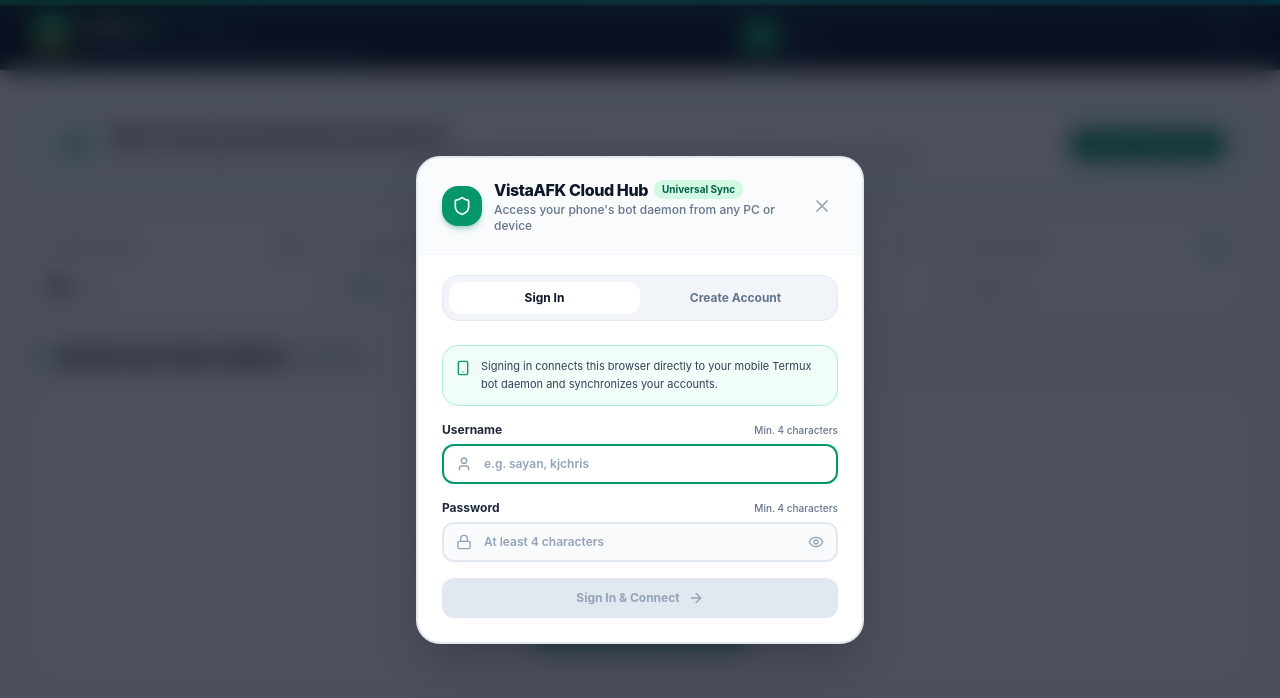
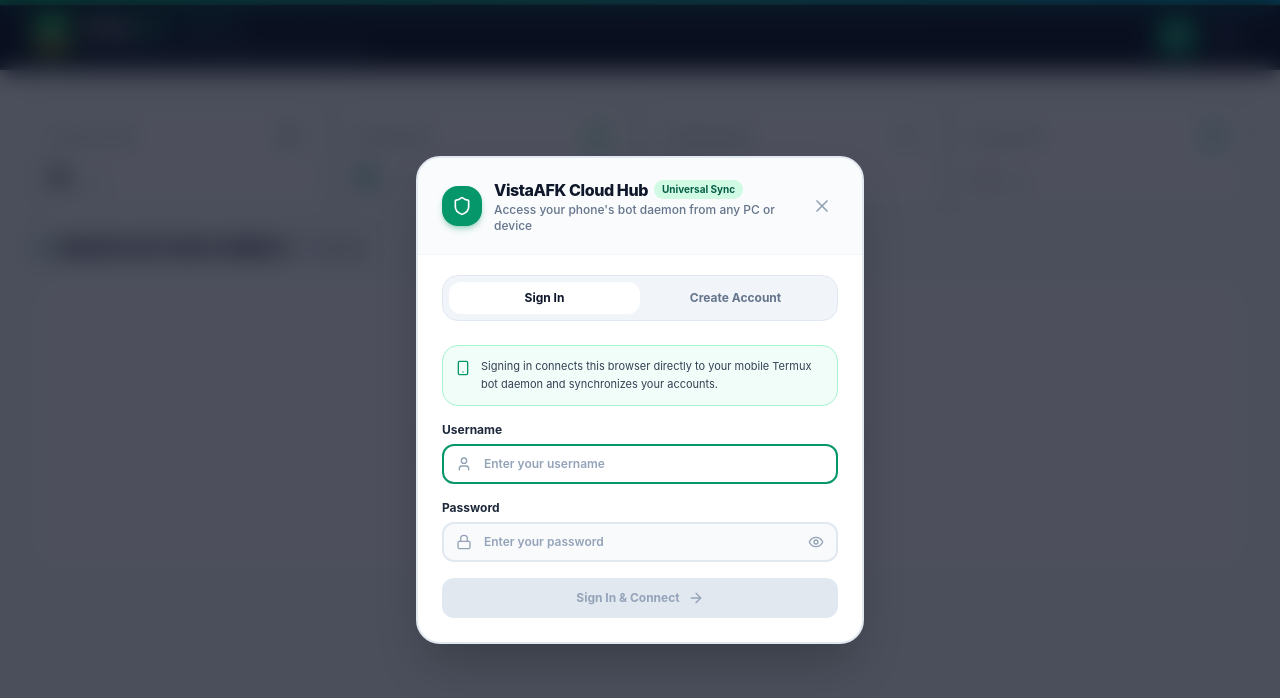
Before and after one commit to codexvista-debug/VistaAFK, a Next.js app in the folder frontend/: page / in a window 1280 px wide. Both pictures are taken after a click on the button "Sign In / Create Account". Shown: the top 698 px of the page. Built offline with nearby package versions, Linux system fonts and the light colour scheme.

Commit message:
fix: remove duplicate sign in prompts, eliminate name placeholders, and restrict 4-char rule to registration

```diff
--- a/frontend/src/app/accounts/page.tsx
+++ b/frontend/src/app/accounts/page.tsx
@@ -237,24 +237,6 @@
       />
 
       <main className="flex-1 max-w-7xl w-full mx-auto px-4 sm:px-6 lg:px-8 py-8">
-        {/* Sign In Required Notice */}
-        {!user && (
-          <div className="mb-6 p-4 rounded-2xl bg-white border-2 border-emerald-300 shadow-sm flex flex-col sm:flex-row sm:items-center sm:justify-between gap-3 text-xs">
-            <div className="flex items-center space-x-2.5 text-slate-700">
-              <Users className="h-4 w-4 text-emerald-600 shrink-0" />
-              <span>
-                <strong>Sign In Required:</strong> Please sign in to save your Minecraft accounts and sync them across all your devices.
-              </span>
-            </div>
-            <button
-              onClick={openAuthModal}
-              className="px-4 py-2 bg-emerald-600 hover:bg-emerald-700 text-white font-bold rounded-xl shadow-sm text-center shrink-0 transition"
-            >
-              Sign In / Register
-            </button>
-          </div>
-        )}
-
         {/* Termux Daemon Quick Start Banner for Logged-In User with Offline Daemon (Stable without flashing) */}
         {user && !isConnected && (
           <div className="mb-6 p-4 sm:p-5 rounded-2xl bg-gradient-to-r from-slate-900 to-slate-800 text-white border-2 border-emerald-500/40 shadow-xl space-y-3">
--- a/frontend/src/app/page.tsx
+++ b/frontend/src/app/page.tsx
@@ -115,32 +115,6 @@
           </div>
         )}
 
-        {/* Sign In Required / Sync Notice when logged out */}
-        {!user && (
-          <div className="mb-6 p-4 sm:p-5 rounded-2xl bg-white border-2 border-emerald-300 shadow-sm flex flex-col sm:flex-row sm:items-center justify-between gap-4">
-            <div className="flex items-start sm:items-center space-x-3.5">
-              <div className="p-2.5 bg-emerald-100 text-emerald-800 border border-emerald-200 rounded-xl shrink-0">
-                <Users className="h-5 w-5 stroke-[2.2]" />
-              </div>
-              <div>
-                <h3 className="font-black text-slate-900 text-sm tracking-tight">
-                  Sign In to Access Your Fleet &amp; Sync Across Devices
-                </h3>
-                <p className="text-xs text-slate-600 mt-0.5 leading-relaxed font-medium">
-                  Log in to your VistaAFK account to link your 24/7 mobile daemon, deploy Minecraft accounts, and sync your bot fleet across all your devices.
-                </p>
-              </div>
-            </div>
-            <div className="shrink-0">
-              <button
-                onClick={openAuthModal}
-                className="w-full sm:w-auto px-4 py-2 bg-emerald-600 hover:bg-emerald-700 text-white font-bold text-xs uppercase tracking-wider rounded-xl shadow-sm transition active:scale-95 text-center"
-              >
-                Sign In / Register
-              </button>
-            </div>
-          </div>
-        )}
 
         {/* Termux Daemon Quick Start Banner for Logged-In User with Offline Daemon (Stable without flashing) */}
         {user && !isConnected && (
--- a/frontend/src/components/AuthModal.tsx
+++ b/frontend/src/components/AuthModal.tsx
@@ -18,12 +18,15 @@
   const cleanUsername = username.trim();
   const isUsernameValid = cleanUsername.length >= 4 && /^[a-zA-Z0-9_-]+$/.test(cleanUsername);
   const isPasswordValid = password.length >= 4;
-  const canSubmit = isUsernameValid && isPasswordValid && !loading;
+  const canSubmit = mode === 'register'
+    ? isUsernameValid && isPasswordValid && !loading
+    : cleanUsername.length > 0 && password.length > 0 && !loading;
 
   const handleSubmit = async (e: React.FormEvent) => {
     e.preventDefault();
     setError(null);
 
+    if (mode === 'register') {
       if (!isUsernameValid) {
         setError('Username must be at least 4 characters long (letters, numbers, hyphens, underscores).');
         return;
@@ -31,6 +34,12 @@
       if (!isPasswordValid) {
         setError('Password must be at least 4 characters long.');
         return;
+      }
+    } else {
+      if (!cleanUsername || !password) {
+        setError('Please enter your username and password.');
+        return;
+      }
     }
 
     setLoading(true);
@@ -129,7 +138,9 @@
           <div className="space-y-1.5">
             <div className="flex items-center justify-between">
               <label className="text-xs font-bold text-slate-800">Username</label>
+              {mode === 'register' && (
                 <span className="text-[10px] text-slate-500 font-medium">Min. 4 characters</span>
+              )}
             </div>
             <div className="relative">
               <input
@@ -138,17 +149,17 @@
                 autoFocus
                 value={username}
                 onChange={(e) => setUsername(e.target.value)}
-                placeholder="e.g. sayan, kjchris"
+                placeholder="Enter your username"
                 className={`w-full pl-10 pr-9 py-2.5 bg-slate-50 border-2 rounded-xl text-xs font-semibold text-slate-900 placeholder-slate-400 focus:outline-none focus:bg-white transition ${
-                  username.length > 0 && isUsernameValid
+                  username.length > 0 && (mode === 'register' ? isUsernameValid : true)
                     ? 'border-emerald-500 focus:border-emerald-600'
-                    : username.length > 0
+                    : username.length > 0 && mode === 'register'
                     ? 'border-rose-300 focus:border-rose-500'
                     : 'border-slate-200 focus:border-emerald-600'
                 }`}
               />
               <User className="h-4 w-4 text-slate-400 absolute left-3.5 top-3" />
-              {username.length > 0 && isUsernameValid && (
+              {username.length > 0 && isUsernameValid && mode === 'register' && (
                 <CheckCircle2 className="h-4 w-4 text-emerald-600 absolute right-3 top-3" />
               )}
             </div>
@@ -158,7 +169,9 @@
           <div className="space-y-1.5">
             <div className="flex items-center justify-between">
               <label className="text-xs font-bold text-slate-800">Password</label>
+              {mode === 'register' && (
                 <span className="text-[10px] text-slate-500 font-medium">Min. 4 characters</span>
+              )}
             </div>
             <div className="relative">
               <input
@@ -166,11 +179,11 @@
                 required
                 value={password}
                 onChange={(e) => setPassword(e.target.value)}
-                placeholder="At least 4 characters"
+                placeholder={mode === 'register' ? 'At least 4 characters' : 'Enter your password'}
                 className={`w-full pl-10 pr-10 py-2.5 bg-slate-50 border-2 rounded-xl text-xs font-semibold text-slate-900 placeholder-slate-400 focus:outline-none focus:bg-white transition ${
-                  password.length > 0 && isPasswordValid
+                  password.length > 0 && (mode === 'register' ? isPasswordValid : true)
                     ? 'border-emerald-500 focus:border-emerald-600'
-                    : password.length > 0
+                    : password.length > 0 && mode === 'register'
                     ? 'border-rose-300 focus:border-rose-500'
                     : 'border-slate-200 focus:border-emerald-600'
                 }`}
--- a/frontend/src/components/Navbar.tsx
+++ b/frontend/src/components/Navbar.tsx
@@ -103,15 +103,15 @@
           </Link>
         </nav>
 
-        {/* Right Section: Single Unified Dropdown Menu */}
+        {/* Right Section: Single Unified Dropdown Menu (Only when Logged In) */}
+        {user && (
           <div className="relative shrink-0">
             <button
               onClick={() => setIsUserMenuOpen(!isUserMenuOpen)}
               className="flex items-center space-x-1.5 px-2.5 py-1.5 sm:px-3 sm:py-2 rounded-xl bg-[#1b2637]/90 hover:bg-[#253449] border border-slate-700 hover:border-emerald-500/80 text-xs font-bold transition shadow-sm active:scale-95 text-slate-200"
               title="Menu & Controls"
             >
-            {/* Live Indicator Dot for Daemon Status (only when logged in) */}
-            {user && (
+              {/* Live Indicator Dot for Daemon Status */}
               <span className="relative flex h-2.5 w-2.5 shrink-0">
                 {isConnected ? (
                   <>
@@ -124,13 +124,10 @@
                   <span className="inline-flex rounded-full h-2.5 w-2.5 bg-rose-500" />
                 )}
               </span>
-            )}
 
-            {user ? (
               <div className="w-5 h-5 rounded-full bg-emerald-600 text-white flex items-center justify-center text-[10px] font-black uppercase shrink-0">
                 {user.username.charAt(0)}
               </div>
-            ) : null}
 
               <Menu className="h-4 w-4 text-slate-300 shrink-0" />
             </button>
@@ -140,8 +137,7 @@
               <>
                 <div className="fixed inset-0 z-40 bg-black/40 backdrop-blur-xs" onClick={() => setIsUserMenuOpen(false)} />
                 <div className="fixed sm:absolute top-16 sm:top-auto sm:mt-2 right-2 sm:right-0 w-[calc(100vw-16px)] sm:w-80 max-w-sm bg-slate-900 border-2 border-slate-700 rounded-3xl shadow-2xl p-4 z-50 text-xs space-y-3.5 animate-in fade-in duration-150">
-                {/* 1. Daemon Status Card (When Logged In) */}
-                {user ? (
+                  {/* 1. Daemon Status Card */}
                   <div className="p-3 rounded-2xl bg-slate-800/90 border border-slate-700/80 space-y-2.5">
                     <div className="flex items-center justify-between">
                       <span className="text-[10px] font-bold text-slate-400 uppercase tracking-wider">Bot Daemon</span>
@@ -190,22 +186,6 @@
                       <span>Connection Settings &amp; Termux</span>
                     </button>
                   </div>
-                ) : (
-                  <div className="p-3.5 rounded-2xl bg-slate-800/90 border border-slate-700/80 space-y-2 text-center">
-                    <p className="text-slate-300 text-xs font-semibold">
-                      Sign in to connect your 24/7 daemon and sync across devices.
-                    </p>
-                    <button
-                      onClick={() => {
-                        setIsUserMenuOpen(false);
-                        openAuthModal();
-                      }}
-                      className="w-full py-2 px-3 bg-emerald-600 hover:bg-emerald-700 text-white text-xs font-bold rounded-xl transition shadow-sm"
-                    >
-                      Sign In / Register
-                    </button>
-                  </div>
-                )}
 
                   {/* 2. Admin Control Panel (for user vista) */}
                   {isVista && (
@@ -233,7 +213,6 @@
 
                   {/* 3. User Session / Auth Section */}
                   <div className="pt-2 border-t border-slate-800 space-y-2.5">
-                  {user ? (
                     <div className="flex items-center justify-between">
                       <div className="flex items-center space-x-2.5">
                         <div className="w-8 h-8 rounded-full bg-emerald-600 text-white flex items-center justify-center text-xs font-black uppercase ring-2 ring-emerald-500/40">
@@ -243,7 +222,7 @@
                           <div className="flex items-center space-x-1.5">
                             <span className="font-black text-white text-xs">@{user.username}</span>
                             {isVista && (
-                              <span className="text-[8px] font-black px-1.5 py-0.2 rounded bg-amber-500/20 text-amber-300 border border-amber-500/40">
+                              <span className="text-[8px] font-black px-1.5 py-0.5 rounded bg-amber-500/20 text-amber-300 border border-amber-500/40">
                                 ADMIN
                               </span>
                             )}
@@ -266,28 +245,12 @@
                         <span>Logout</span>
                       </button>
                     </div>
-                  ) : (
-                    <div className="space-y-2">
-                      <div className="text-[11px] text-slate-400">
-                        You are in <strong>Guest Mode</strong>. Sign in to save accounts across devices.
-                      </div>
-                      <button
-                        onClick={() => {
-                          setIsUserMenuOpen(false);
-                          openAuthModal();
-                        }}
-                        className="w-full py-2.5 px-3 bg-gradient-to-r from-emerald-600 to-teal-600 hover:from-emerald-500 hover:to-teal-500 text-white text-xs font-bold rounded-xl transition shadow-md shadow-emerald-600/25 flex items-center justify-center space-x-1.5"
-                      >
-                        <Lock className="h-3.5 w-3.5" />
-                        <span>Sign In / Create Account</span>
-                      </button>
-                    </div>
-                  )}
                   </div>
                 </div>
               </>
             )}
           </div>
+        )}
       </div>
     </header>
   );
```
Lines whose indentation alone changed are shown as unchanged.
